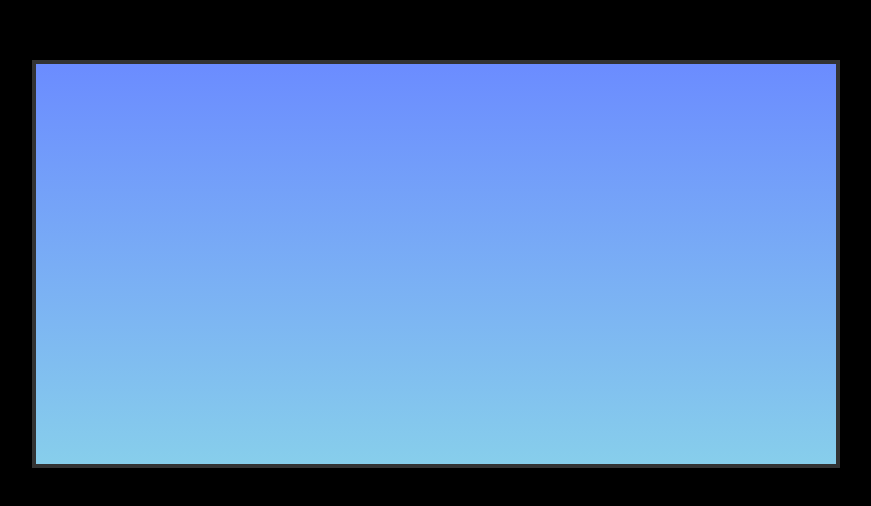
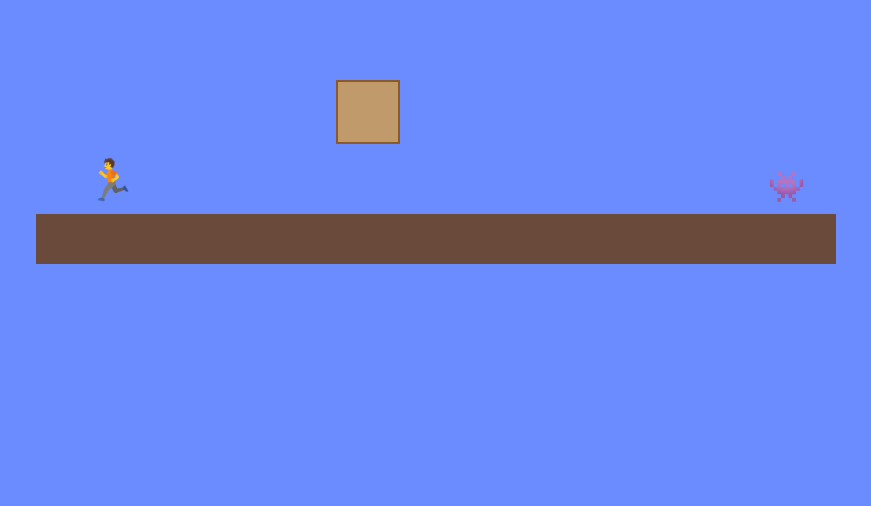
Before and after one commit to erickcationeoss/topgearremaster, a plain HTML site: page index.html in a window 1280 px wide. Shown: the part 136-642 px from the top of the page, without its empty margins (204-1075 px from the left). Drawn offline with Linux system fonts and the light colour scheme.

Commit message:
tatuadao

```diff
--- a/game.js
+++ b/game.js
@@ -1,129 +1,42 @@
-// Configurações do canvas
-const canvas = document.getElementById('gameCanvas');
-const ctx = canvas.getContext('2d');
+// Configurações
+const player = document.getElementById('player');
+const goomba = document.querySelector('.goomba');
+let playerX = 50;
+let isJumping = false;
+let jumpVelocity = 0;
+const gravity = 0.8;
 
-// Sprites (caminhos relativos)
-const SPRITES = {
-    MARIO: 'assets/mario.png',
-    GOOMBA: 'assets/goomba.png',
-    BLOCK: 'assets/block.png',
-    GROUND: 'assets/ground.png'
-};
+// Controles
+document.addEventListener('keydown', (e) => {
+    if (e.key === 'ArrowLeft') playerX -= 10;
+    if (e.key === 'ArrowRight') playerX += 10;
+    if (e.key === 'ArrowUp' && !isJumping) {
+        jumpVelocity = -15;
+        isJumping = true;
+    }
+    player.style.left = playerX + 'px';
+});
 
-// Carrega imagens
-const IMAGES = {};
-let loadedImages = 0;
+// Física do pulo
+function update() {
+    if (isJumping) {
+        jumpVelocity += gravity;
+        const playerY = parseInt(player.style.bottom || '60') + jumpVelocity;
 
-function loadImage(key, src) {
-    IMAGES[key] = new Image();
-    IMAGES[key].src = src;
-    IMAGES[key].onload = () => {
-        loadedImages++;
-        if (loadedImages === Object.keys(SPRITES).length) {
-            gameLoop();
+        if (playerY >= 60) { // Chegou no chão
+            player.style.bottom = '60px';
+            isJumping = false;
+        } else {
+            player.style.bottom = playerY + 'px';
         }
-    };
+    }
+
+    // Movimento do Goomba (simples)
+    const goombaX = parseInt(goomba.style.left || '500');
+    goomba.style.left = (goombaX - 2) + 'px';
+    if (goombaX < -30) goomba.style.left = '800px';
+
+    requestAnimationFrame(update);
 }
 
-// Carrega todos os sprites
-Object.keys(SPRITES).forEach(key => {
-    loadImage(key, SPRITES[key]);
-});
-
-// Objetos do jogo
-const mario = {
-    x: 50,
-    y: 300,
-    width: 32,
-    height: 48,
-    speedX: 0,
-    speedY: 0,
-    isJumping: false,
-    frame: 0
-};
-
-const goombas = [
-    { x: 600, y: 332, width: 32, height: 32, speedX: -2 }
-];
-
-const blocks = [
-    { x: 300, y: 250, width: 64, height: 64 },
-    { x: 500, y: 200, width: 64, height: 64 }
-];
-
-// Controles
-const keys = {};
-document.addEventListener('keydown', (e) => keys[e.key] = true);
-document.addEventListener('keyup', (e) => keys[e.key] = false);
-
-// Funções do jogo
-function update() {
-    // Movimento do Mario
-    if (keys['ArrowLeft']) {
-        mario.speedX = -5;
-        mario.frame = (mario.frame + 0.2) % 4; // Animação
-    } else if (keys['ArrowRight']) {
-        mario.speedX = 5;
-        mario.frame = (mario.frame + 0.2) % 4;
-    } else {
-        mario.speedX = 0;
-        mario.frame = 0;
-    }
-
-    if (keys['ArrowUp'] && !mario.isJumping) {
-        mario.speedY = -15;
-        mario.isJumping = true;
-    }
-
-    // Física
-    mario.speedY += 0.8;
-    mario.x += mario.speedX;
-    mario.y += mario.speedY;
-
-    // Colisão com o chão
-    if (mario.y + mario.height > canvas.height - 50) {
-        mario.y = canvas.height - 50 - mario.height;
-        mario.speedY = 0;
-        mario.isJumping = false;
-    }
-
-    // Movimento dos Goombas
-    goombas.forEach(goomba => {
-        goomba.x += goomba.speedX;
-        if (goomba.x < -50) goomba.x = canvas.width;
-    });
-}
-
-function render() {
-    // Céu
-    ctx.fillStyle = '#5c94fc';
-    ctx.fillRect(0, 0, canvas.width, canvas.height);
-
-    // Chão
-    ctx.drawImage(IMAGES.GROUND, 0, canvas.height - 50, canvas.width, 50);
-
-    // Blocos
-    blocks.forEach(block => {
-        ctx.drawImage(IMAGES.BLOCK, block.x, block.y, block.width, block.height);
-    });
-
-    // Goombas
-    goombas.forEach(goomba => {
-        ctx.drawImage(IMAGES.GOOMBA, goomba.x, goomba.y, goomba.width, goomba.height);
-    });
-
-    // Mario (com animação)
-    const frameX = Math.floor(mario.frame) * mario.width;
-    ctx.drawImage(
-        IMAGES.MARIO,
-        frameX, 0, mario.width, mario.height,
-        mario.x, mario.y, mario.width, mario.height
-    );
-}
-
-// Loop principal
-function gameLoop() {
-    update();
-    render();
-    requestAnimationFrame(gameLoop);
-}
+update();
--- a/index.html
+++ b/index.html
@@ -1,11 +1,16 @@
 <!DOCTYPE html>
 <html>
 <head>
-    <title>Mario HTML5</title>
+    <title>Mario Emoji Edition</title>
     <link rel="stylesheet" href="style.css">
 </head>
 <body>
-    <canvas id="gameCanvas" width="800" height="400"></canvas>
+    <div id="game">
+        <div id="player">🏃</div>
+        <div class="goomba">👾</div>
+        <div class="block"></div>
+        <div id="ground"></div>
+    </div>
     <script src="game.js"></script>
 </body>
 </html>
--- a/style.css
+++ b/style.css
@@ -1,15 +1,45 @@
 body {
     margin: 0;
     overflow: hidden;
-    background: #000;
-    display: flex;
-    justify-content: center;
-    align-items: center;
-    height: 100vh;
+    background: #6b8cff;
 }
 
-#gameCanvas {
-    background: linear-gradient(to bottom, #6b8cff 0%, #87CEEB 100%);
-    border: 4px solid #333;
-    box-shadow: 0 0 20px rgba(0, 0, 0, 0.5);
+#game {
+    width: 800px;
+    height: 400px;
+    position: relative;
+    margin: 0 auto;
 }
+
+#player {
+    position: absolute;
+    font-size: 40px;
+    bottom: 60px;
+    left: 50px;
+    z-index: 10;
+}
+
+.goomba {
+    position: absolute;
+    font-size: 30px;
+    bottom: 60px;
+    left: 500px;
+}
+
+.block {
+    position: absolute;
+    width: 60px;
+    height: 60px;
+    background: #c19a6b;
+    bottom: 120px;
+    left: 300px;
+    border: 2px solid #8b5a2b;
+}
+
+#ground {
+    position: absolute;
+    width: 100%;
+    height: 50px;
+    background: #6a4a3a;
+    bottom: 0;
+}
```
